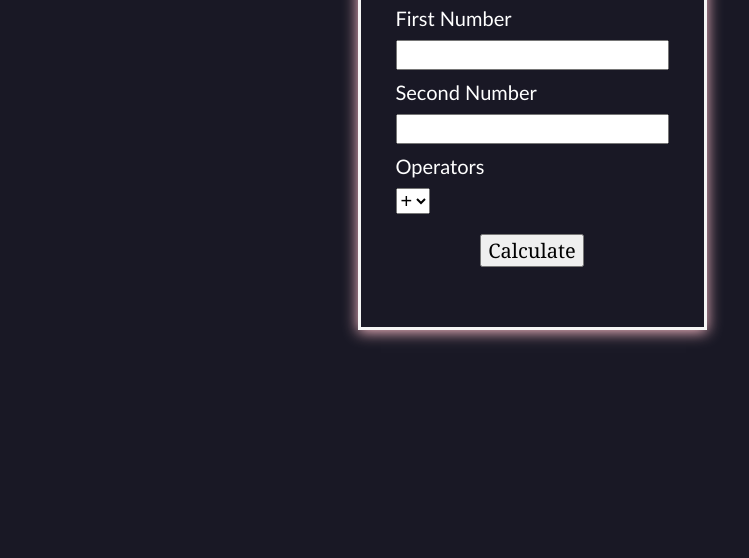
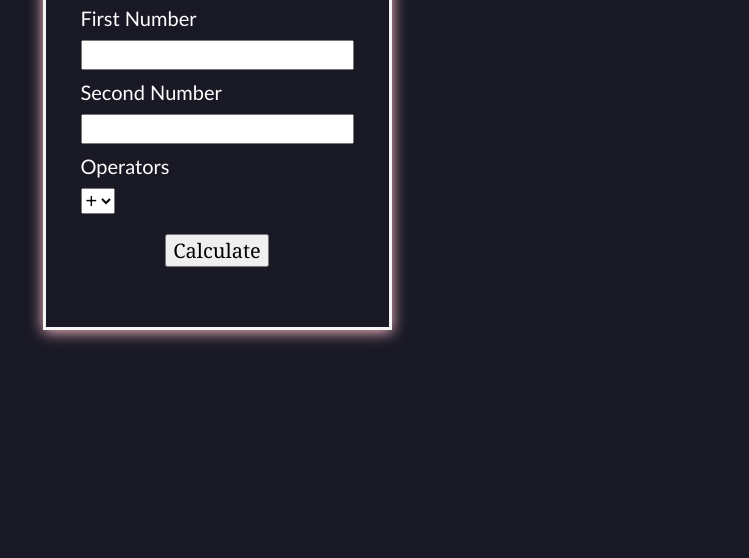
Before and after one commit to jomarberdejo/simplecalculator, a plain HTML site: page index.html in a window 1280 px wide. Shown: the part 242-800 px from the top of the page, without its empty margins (108-857 px from the left). Drawn offline with Linux system fonts and the light colour scheme.

Commit message:
Update style.css

```diff
--- a/style.css
+++ b/style.css
@@ -15,6 +15,8 @@ body{
     display: grid;
     place-items: center;
     margin-top: 10%;
+    max-width: 650px;
+    width: 95%;
 
 }
 h1{
```
